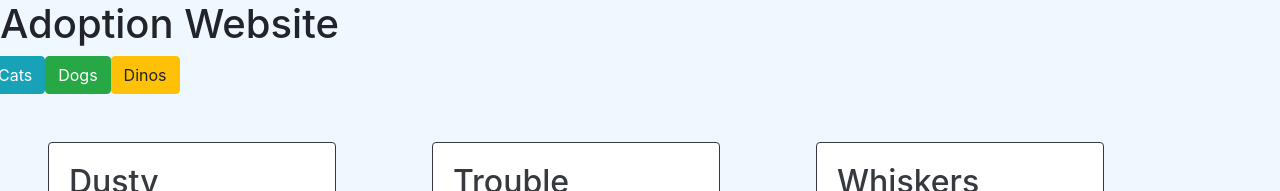
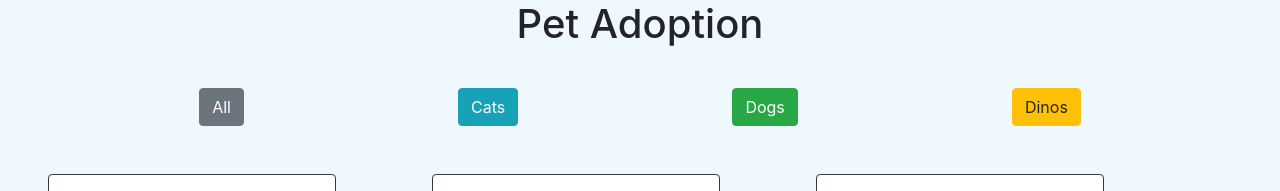
Before and after one commit to ChaseHamby/Adoption-Website, a plain HTML site: page index.html in a window 1280 px wide. Shown: the top 191 px of the page. Drawn offline with nearby package versions, Linux system fonts and the light colour scheme.

Commit message:
finished sorting function and everything works

```diff
--- a/db/pets.json
+++ b/db/pets.json
@@ -40,7 +40,7 @@
         "color": "Black",
         "specialSkill": "Can read (but cannot understand) Hebrew.",
         "type": "dog",
-        "imageUrl": "http://dogzforever.com/wp-content/uploads/2017/08/akc-funny-basset-hound-yawn-ears.jpg"
+        "imageUrl": "http://www.dogingtonpost.com/wp-content/uploads/2015/11/black3.jpg"
       },
       {
         "name": "Oreo",
@@ -54,7 +54,7 @@
         "color": "Grey",
         "specialSkill": "Comfortable in the outdoors for up to eight hours.",
         "type": "dino",
-        "imageUrl": "http://nation.lk/online/wp-content/uploads/2016/09/dino.jpg"
+        "imageUrl": "https://www.zerotoys.com/v/vspfiles/photos/DINO-2.jpg"
       },
       {
         "name": "Sassy",
--- a/index.html
+++ b/index.html
@@ -8,11 +8,12 @@
     <link rel="stylesheet" href="main.css">
 </head>
 <body>
-    <h1>Adoption Website</h1>
+    <h1 class="head">Pet Adoption</h1>
     <div class="row">
-        <button class="btn btn-info" id="Cats">Cats</button>
-        <button class="btn btn-success" id="Dogs">Dogs</button>
-        <button class="btn btn-warning" id="Dinos">Dinos</button>
+        <button class="btn btn-secondary" id="all">All</button>
+        <button class="btn btn-info" id="cat">Cats</button>
+        <button class="btn btn-success" id="dog">Dogs</button>
+        <button class="btn btn-warning" id="dino">Dinos</button>
     </div>
     <div id="pets"></div>
 
--- a/javascripts/components/petComponent.js
+++ b/javascripts/components/petComponent.js
@@ -10,9 +10,9 @@ const getPetz = () => {
     return pets;
 }
 
-const petsBuilder = () => {
+const petsBuilder = (petsArray) => {
     let domString = '';
-    pets.forEach((pet) => {
+    petsArray.forEach((pet) => {
         domString +=  `<div class="pet-card p-5">`;
         domString +=   `<div class="card border-dark mb-3" style="max-width: 18rem;">`;
         domString +=    `<div class="card-body text-dark">`;
@@ -20,7 +20,7 @@ const petsBuilder = () => {
         domString +=        `<img class="card-img-top" src="${pet.imageUrl}" alt="${pet.name}">`;
         domString +=       `<h5 class="card-title">${pet.color}</h5>`
         domString +=        `<p class="card-text">${pet.specialSkill}</p>`
-        domString +=       `<h2 class="card-footer bg-transparent border-dark">${pet.type}</h2>`
+        domString +=       `<h2 class="card-footer bg-transparent border-dark" id="${pet.type}">${pet.type}</h2>`
         domString +=     `</div>`
         domString +=    `</div>`
         domString +=  `</div>`
--- a/javascripts/events.js
+++ b/javascripts/events.js
@@ -2,22 +2,25 @@ import {pets, petsBuilder} from './components/petComponent.js'
 
 const sortPets = (e) => {
     const type = e.target.id;
-    if (type === 'Cats') {
+    if (type === 'all') {
         petsBuilder(pets);
-    // } else {
-    //     const filteredPets = pets.filter(x => x.type === type);
-    //     petsBuilder(filteredPets);
-    // }
+        console.log('if it works?');
+    } else {
+        const filteredPets = pets.filter(x => x.type === type);
+        petsBuilder(filteredPets);
+        console.log('else it works?');
     }
 };
 
 const sortEvents = () => {
-    const dogButton = document.getElementById('Dogs');
-    const catButton = document.getElementById('Cats');
-    const dinoButton = document.getElementById('Dinos');
+    const allButton = document.getElementById('all');
+    const dogButton = document.getElementById('dog');
+    const catButton = document.getElementById('cat');
+    const dinoButton = document.getElementById('dino');
+    allButton.addEventListener('click', sortPets);
     dogButton.addEventListener('click', sortPets);
     catButton.addEventListener('click', sortPets);
     dinoButton.addEventListener('click', sortPets);
-}
+};
 
 export {sortEvents}
--- a/javascripts/main.js
+++ b/javascripts/main.js
@@ -2,7 +2,7 @@ import {getPets} from './data/petData.js'
 import {sortEvents} from './events.js'
 
 const initializeApp = () => {
-    // sortEvents();
+    sortEvents();
     getPets();
  };
 
--- a/main.css
+++ b/main.css
@@ -2,9 +2,20 @@ body {
     background-color: aliceblue;
 }
 
+.head {
+  display: flex;
+  justify-content: center;
+  margin-bottom: 40px;
+}
+
+.row {
+  display: flex;
+  justify-content: space-evenly;
+}
+
 .pet-card{
     display: inline-block;
-  }
+}
 
   .card-img-top {
     height: 280px;
@@ -12,4 +23,12 @@ body {
     object-fit: cover;
     object-position: 5 5;
     margin: 0 auto;
+}
+
+  /* #dog {
+    background-color: green;
   }
+
+  #cat {
+    background-color: blue;
+  } */
```
